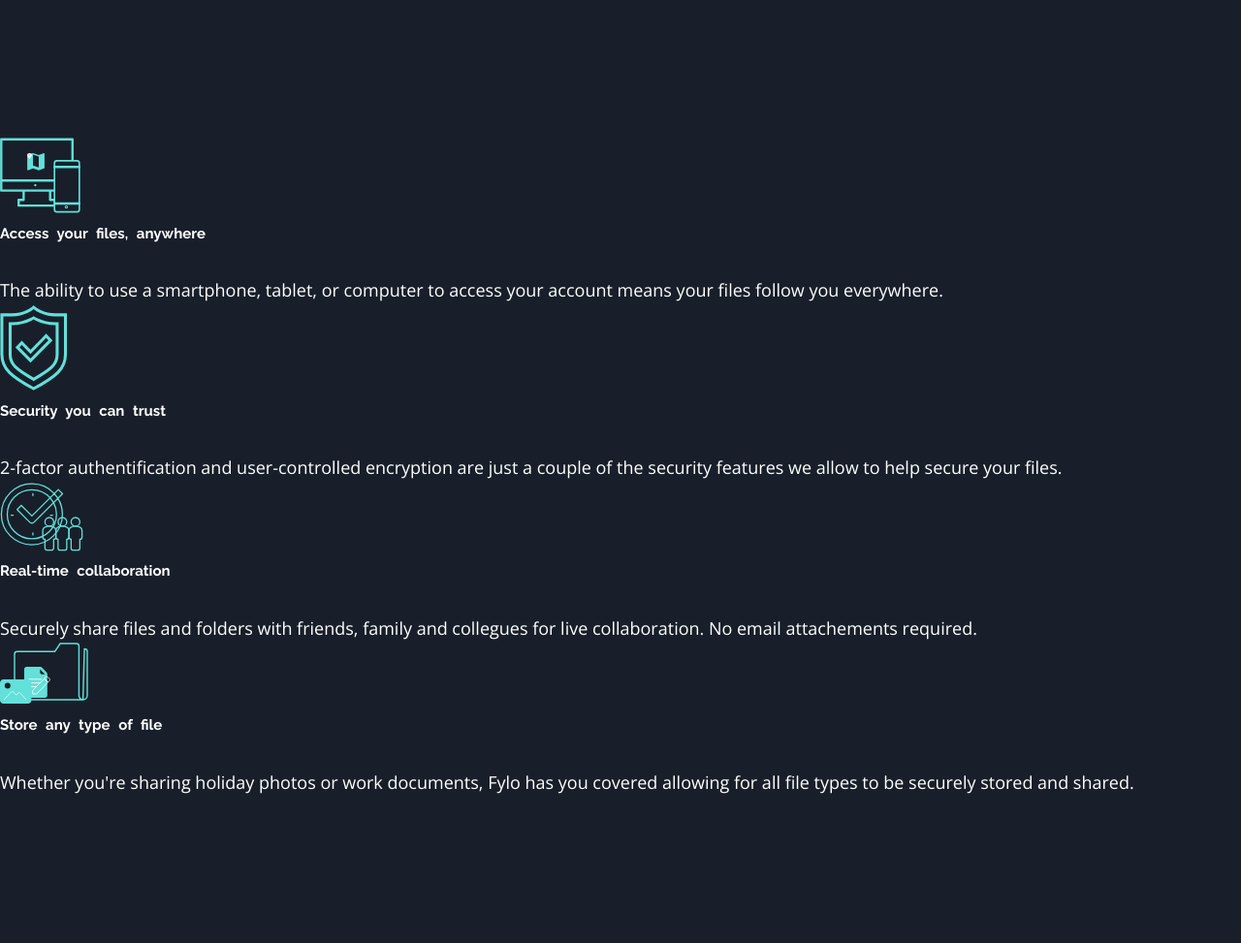
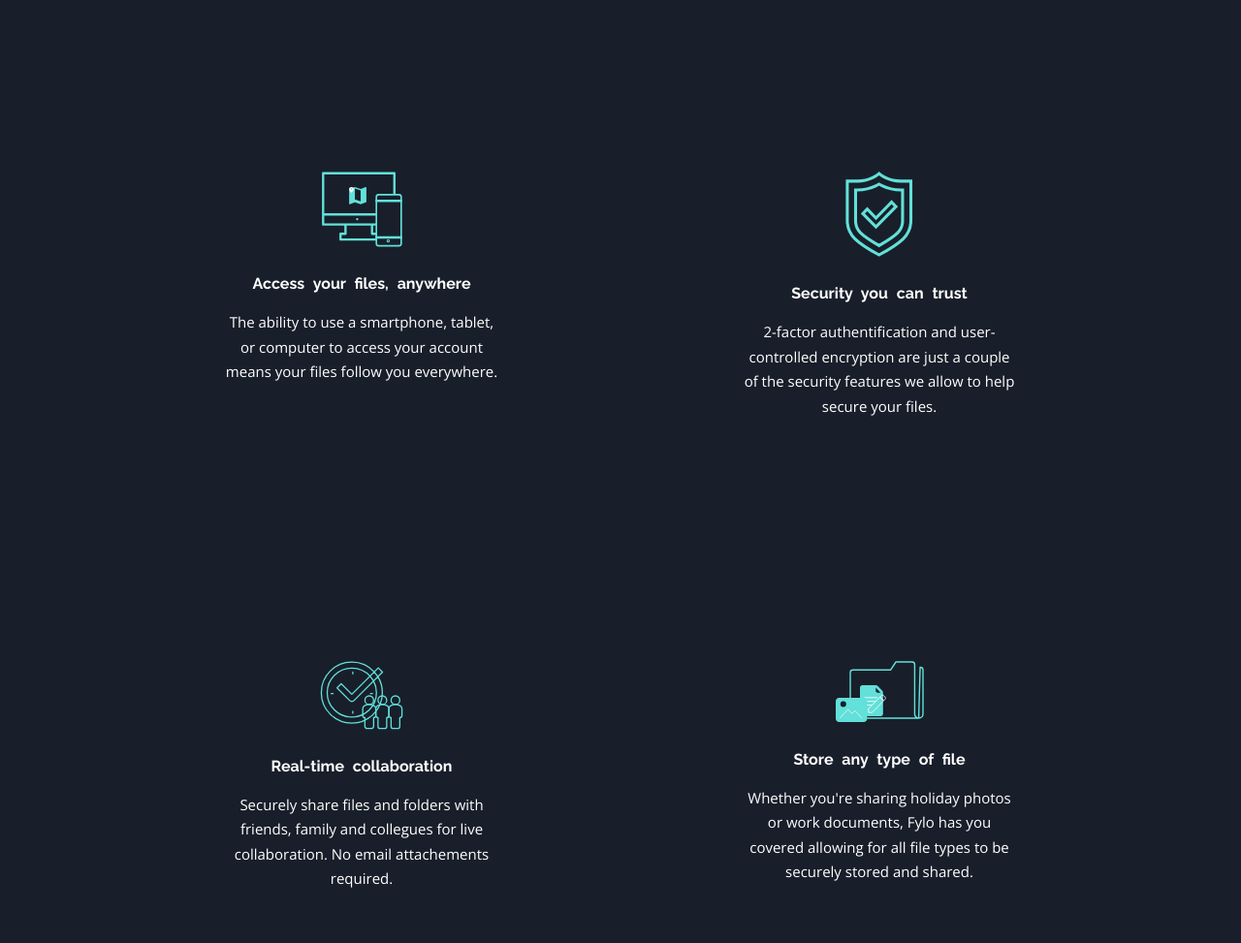
Before and after one commit to drood87/fylo-dark, a website: page index.html in a window 1280 px wide. Shown: the part 1040-2013 px from the top of the page at 97% size. Drawn offline with nearby package versions, Linux system fonts and the light colour scheme.

Commit message:
features grid styles

```diff
--- a/index.html
+++ b/index.html
@@ -64,16 +64,17 @@
 
     <main>
       <section class="section-features">
+        <div class="feature-container">
           <div class="feature-box">
             <img
               src="/images/icon-access-anywhere.svg"
               alt="access anywhere logo"
-            class="feature-box__icon"
+              class="feature-box__icon u-margin-bottom-small"
             />
             <h3 class="heading-tertiary">Access your files, anywhere</h3>
             <p class="feature-box__text">
-            The ability to use a smartphone, tablet, or computer to access your
-            account means your files follow you everywhere.
+              The ability to use a smartphone, tablet, or computer to access
+              your account means your files follow you everywhere.
             </p>
           </div>
 
@@ -81,12 +82,13 @@
             <img
               src="/images/icon-security.svg"
               alt="security Logo"
-            class="feature-box__icon"
+              class="feature-box__icon u-margin-bottom-small"
             />
             <h3 class="heading-tertiary">Security you can trust</h3>
             <p class="feature-box__text">
-            2-factor authentification and user-controlled encryption are just a
-            couple of the security features we allow to help secure your files.
+              2-factor authentification and user-controlled encryption are just
+              a couple of the security features we allow to help secure your
+              files.
             </p>
           </div>
 
@@ -94,12 +96,12 @@
             <img
               src="/images/icon-collaboration.svg"
               alt="collaboration logo"
-            class="feature-box__icon"
+              class="feature-box__icon u-margin-bottom-small"
             />
             <h3 class="heading-tertiary">Real-time collaboration</h3>
             <p class="feature-box__text">
-            Securely share files and folders with friends, family and collegues
-            for live collaboration. No email attachements required.
+              Securely share files and folders with friends, family and
+              collegues for live collaboration. No email attachements required.
             </p>
           </div>
 
@@ -107,7 +109,7 @@
             <img
               src="/images/icon-any-file.svg"
               alt="any file Logo"
-            class="feature-box__icon"
+              class="feature-box__icon u-margin-bottom-small"
             />
             <h3 class="heading-tertiary">Store any type of file</h3>
             <p class="feature-box__text">
@@ -116,6 +118,7 @@
               and shared.
             </p>
           </div>
+        </div>
       </section>
     </main>
   </body>
--- a/sass/base/_typography.scss
+++ b/sass/base/_typography.scss
@@ -17,7 +17,7 @@ body {
 .heading-tertiary {
 	font-family: 'Raleway', sans-serif;
 	font-weight: 700;
-	font-size: 1.5rem;
+	font-size: 1.6rem;
 	word-spacing: 5px;
-	margin-bottom: 3rem;
+	margin-bottom: 1.4rem;
 }
--- a/sass/base/_utilities.scss
+++ b/sass/base/_utilities.scss
@@ -0,0 +1,3 @@
+.u-margin-bottom-small {
+	margin-bottom: 1.5rem !important;
+}
--- a/sass/components/_feature-box.scss
+++ b/sass/components/_feature-box.scss
@@ -1,6 +1,17 @@
 .feature-box {
-	&__icon {
+	text-align: center;
+	max-width: 40rem;
+	transition: all 0.4s;
+	padding: 2rem;
+	border-radius: 5px;
+
+	&__text {
+		font-size: 1.5rem;
 	}
-	&__text {
+
+	&:hover {
+		transform: translateY(-1rem);
+		background-color: var(--color-blue-dark-4);
+		box-shadow: var(--box-shadow-hover);
 	}
 }
--- /dev/null
+++ b/sass/layout/_feature-grid.scss
@@ -0,0 +1,7 @@
+.feature-container {
+	display: grid;
+	grid-template-columns: 30% 30%;
+	grid-gap: 15rem;
+	justify-content: center;
+	justify-items: center;
+}
--- a/sass/main.scss
+++ b/sass/main.scss
@@ -8,6 +8,7 @@
 @import 'components/_button';
 @import 'components/feature-box';
 
+@import 'layout/feature-grid';
 @import 'layout/header';
 @import 'layout/navigation';
 
```
Also changed, not shown: css/style.css. Lines whose indentation alone changed are shown as unchanged.
